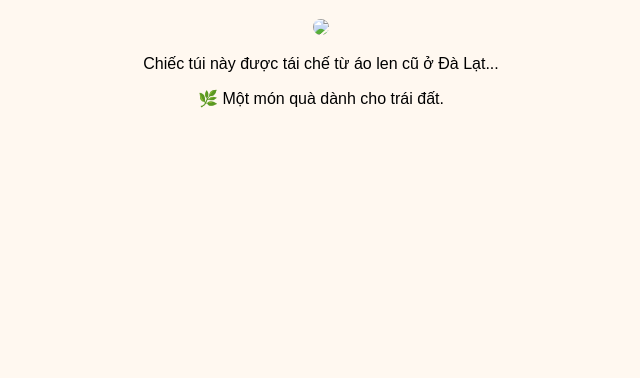
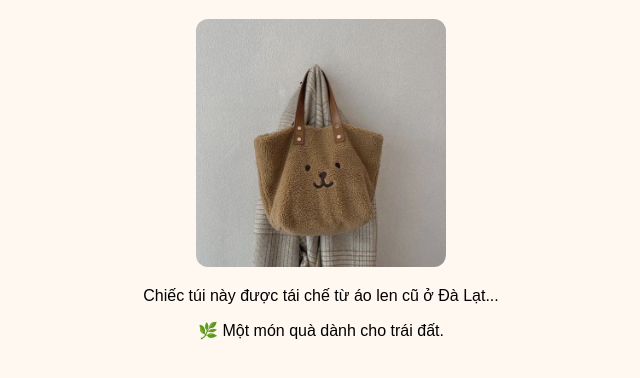
Before and after one commit to hatrang110906/webcauchuyendocu, a plain HTML site: page index.html in a window 1280 px wide. Shown: the part 110-488 px from the top of the page, without its empty margins (319-959 px from the left). Drawn offline with Linux system fonts and the light colour scheme.

Commit message:
Update index.html

```diff
--- a/index.html
+++ b/index.html
@@ -10,7 +10,7 @@
 </head>
 <body>
   <h1>🐻 Túi Gấu Nâu</h1>
-  <img src="tuigaunau.jpg">
+  <img src="gau.jpg">
   <p>Chiếc túi này được tái chế từ áo len cũ ở Đà Lạt...</p>
   <p>🌿 Một món quà dành cho trái đất.</p>
 </body>
```
